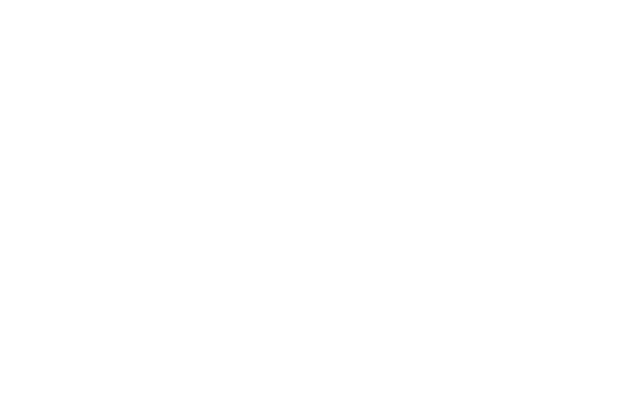
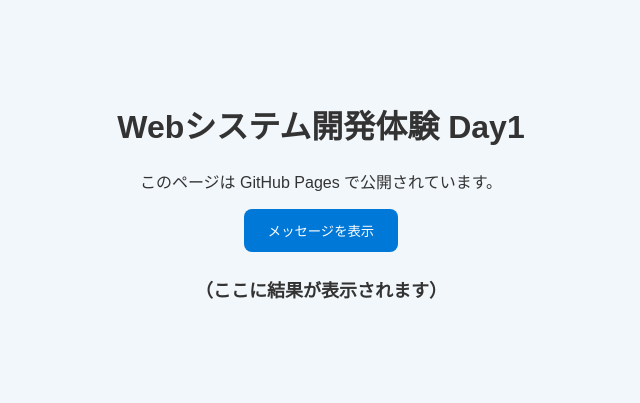
Before and after one commit to GifuKyoRitsu/daisho2, a plain HTML site: page daisho-day1/index.html in a window 1280 px wide. Shown: the whole page, without its empty margins (319-959 px from the left). Drawn offline with Linux system fonts and the light colour scheme.

Commit message:
20251016v05

```diff
--- a/daisho-day1/index.html
+++ b/daisho-day1/index.html
@@ -1,3 +1,18 @@
-<html>
-
+<!DOCTYPE html>
+<html lang="ja">
+<head>
+  <meta charset="UTF-8">
+  <meta name="viewport" content="width=device-width">
+  <title>Web体験 Day1</title>
+  <link rel="stylesheet" href="styles.css">
+</head>
+<body>
+  <main class="container">
+    <h1>Webシステム開発体験 Day1</h1>
+    <p>このページは GitHub Pages で公開されています。</p>
+    <button id="helloBtn">メッセージを表示</button>
+    <p id="message" class="message">（ここに結果が表示されます）</p>
+  </main>
+  <script src="script.js"></script>
+</body>
 </html>
--- a/daisho-day1/script.js
+++ b/daisho-day1/script.js
@@ -0,0 +1,13 @@
+const helloBtn = document.getElementById("helloBtn");
+const message = document.getElementById("message");
+
+helloBtn.addEventListener("click", () => {
+  const hour = new Date().getHours();
+  let greeting = "こんにちは！";
+  if (hour < 12) {
+    greeting = "おはようございます！";
+  } else if (hour >= 18) {
+    greeting = "こんばんは！";
+  }
+  message.textContent = `${greeting} GitHub Pages の公開に成功しました！`;
+});
--- a/daisho-day1/styles.css
+++ b/daisho-day1/styles.css
@@ -0,0 +1,27 @@
+body {
+  font-family: "Yu Gothic", "Meiryo", sans-serif;
+  text-align: center;
+  background: #f2f7fb;
+  color: #333;
+  margin: 0;
+  padding: 80px 0;
+}
+
+button {
+  background: #0078d7;
+  color: white;
+  border: none;
+  padding: 12px 24px;
+  border-radius: 8px;
+  cursor: pointer;
+}
+
+button:hover {
+  background: #005fa3;
+}
+
+.message {
+  margin-top: 24px;
+  font-size: 18px;
+  font-weight: bold;
+}
```
